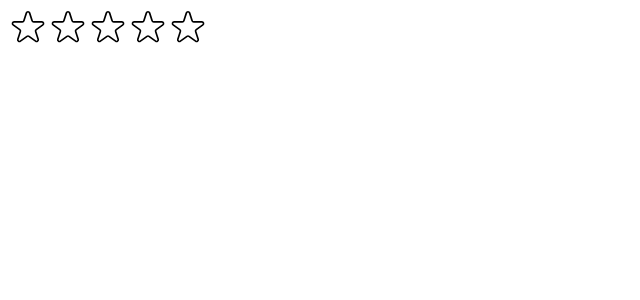
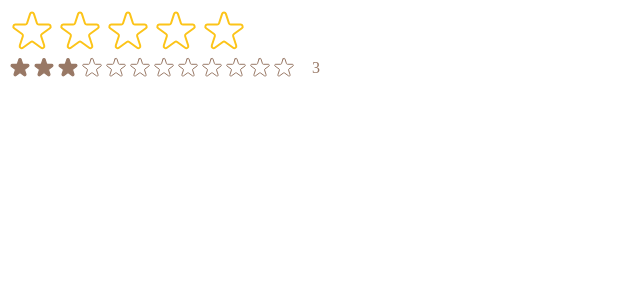
Before and after one commit to srrmakestekkno/popcorn, a React (Create React App) app: page / in a window 1280 px wide. Shown: the top 300 px of the page, without its empty margins (0-640 px from the left). Built offline with nearby package versions, Linux system fonts and the light colour scheme.

Commit message:
StarRating component more flexible with props

```diff
--- a/src/StarRating.js
+++ b/src/StarRating.js
@@ -10,28 +10,32 @@
   display: "flex",
 };
 
-const textStyle = {
-  lineHeight: "1",
-  margin: "0",
-};
+const StarRating = ({
+  maxRating = 10,
+  color = "#fcc419",
+  size = 48,
+  className = "",
+  messages = [],
+  defaultRating = 0,
+  onSetRating,
+}) => {
+  const [rating, setRating] = useState(defaultRating);
+  const [tempRating, setTempRating] = useState(defaultRating);
 
-const starStyle = {
-  width: "40px",
-  height: "40px",
-  display: "block",
-  cursor: "pointer",
-};
-
-const StarRating = ({ maxRating = 10 }) => {
-  const [rating, setRating] = useState(0);
-  const [tempRating, setTempRating] = useState(0);
+  const textStyle = {
+    lineHeight: "1",
+    margin: "0",
+    color: color,
+    fontSize: `${size / 1.5}px`,
+  };
 
   const handleRating = (rating) => {
     setRating(rating);
+    if (onSetRating !== undefined) onSetRating(rating);
   };
 
   return (
-    <div style={containerStyle}>
+    <div style={containerStyle} className={className}>
       <div style={starContainerStyle}>
         {Array.from({ length: maxRating }, (_, i) => (
           <Star
@@ -40,15 +44,28 @@
             full={tempRating ? tempRating >= i + 1 : rating >= i + 1}
             onHoverIn={() => setTempRating(i + 1)}
             onHoverOut={() => setTempRating(0)}
+            color={color}
+            size={size}
           />
         ))}
       </div>
-      <p style={textStyle}>{tempRating || rating || ""}</p>
+      <p style={textStyle}>
+        {messages.length === maxRating
+          ? messages[tempRating ? tempRating - 1 : rating - 1]
+          : tempRating || rating || ""}
+      </p>
     </div>
   );
 };
 
-const Star = ({ onRate, full, onHoverIn, onHoverOut }) => {
+const Star = ({ onRate, full, onHoverIn, onHoverOut, color, size }) => {
+  const starStyle = {
+    width: `${size}px`,
+    height: `${size}px`,
+    display: "block",
+    cursor: "pointer",
+  };
+
   return (
     <span
       role="button"
@@ -61,8 +78,8 @@
         <svg
           xmlns="http://www.w3.org/2000/svg"
           viewBox="0 0 20 20"
-          fill="#000"
-          stroke="#000"
+          fill={color}
+          stroke={color}
         >
           <path d="M9.049 2.927c.3-.921 1.603-.921 1.902 0l1.07 3.292a1 1 0 00.95.69h3.462c.969 0 1.371 1.24.588 1.81l-2.8 2.034a1 1 0 00-.364 1.118l1.07 3.292c.3.921-.755 1.688-1.54 1.118l-2.8-2.034a1 1 0 00-1.175 0l-2.8 2.034c-.784.57-1.838-.197-1.539-1.118l1.07-3.292a1 1 0 00-.364-1.118L2.98 8.72c-.783-.57-.38-1.81.588-1.81h3.461a1 1 0 00.951-.69l1.07-3.292z" />
         </svg>
@@ -71,7 +88,7 @@
           xmlns="http://www.w3.org/2000/svg"
           fill="none"
           viewBox="0 0 24 24"
-          stroke="#000"
+          stroke={color}
         >
           <path
             strokeLinecap="round"
@@ -85,37 +102,4 @@
   );
 };
 
-/*
-FULL STAR
-
-<svg
-  xmlns="http://www.w3.org/2000/svg"
-  viewBox="0 0 20 20"
-  fill="#000"
-  stroke="#000"
->
-  <path
-    d="M9.049 2.927c.3-.921 1.603-.921 1.902 0l1.07 3.292a1 1 0 00.95.69h3.462c.969 0 1.371 1.24.588 1.81l-2.8 2.034a1 1 0 00-.364 1.118l1.07 3.292c.3.921-.755 1.688-1.54 1.118l-2.8-2.034a1 1 0 00-1.175 0l-2.8 2.034c-.784.57-1.838-.197-1.539-1.118l1.07-3.292a1 1 0 00-.364-1.118L2.98 8.72c-.783-.57-.38-1.81.588-1.81h3.461a1 1 0 00.951-.69l1.07-3.292z"
-  />
-</svg>
-
-
-EMPTY STAR
-
-<svg
-  xmlns="http://www.w3.org/2000/svg"
-  fill="none"
-  viewBox="0 0 24 24"
-  stroke="#000"
->
-  <path
-    strokeLinecap="round"
-    strokeLinejoin="round"
-    strokeWidth="{2}"
-    d="M11.049 2.927c.3-.921 1.603-.921 1.902 0l1.519 4.674a1 1 0 00.95.69h4.915c.969 0 1.371 1.24.588 1.81l-3.976 2.888a1 1 0 00-.363 1.118l1.518 4.674c.3.922-.755 1.688-1.538 1.118l-3.976-2.888a1 1 0 00-1.176 0l-3.976 2.888c-.783.57-1.838-.197-1.538-1.118l1.518-4.674a1 1 0 00-.363-1.118l-3.976-2.888c-.784-.57-.38-1.81.588-1.81h4.914a1 1 0 00.951-.69l1.519-4.674z"
-  />
-</svg>
-
-*/
-
 export default StarRating;
--- a/src/index.js
+++ b/src/index.js
@@ -8,6 +8,16 @@
 const root = ReactDOM.createRoot(document.getElementById("root"));
 root.render(
   <React.StrictMode>
-    <StarRating maxRating={5} />
+    <StarRating
+      maxRating={5}
+      messages={["Terrible", "Bad", "OK", "Good", "Amazing"]}
+    />
+    <StarRating
+      size={24}
+      maxRating={12}
+      color="#987865"
+      className="test"
+      defaultRating={3}
+    />
   </React.StrictMode>
 );
```
